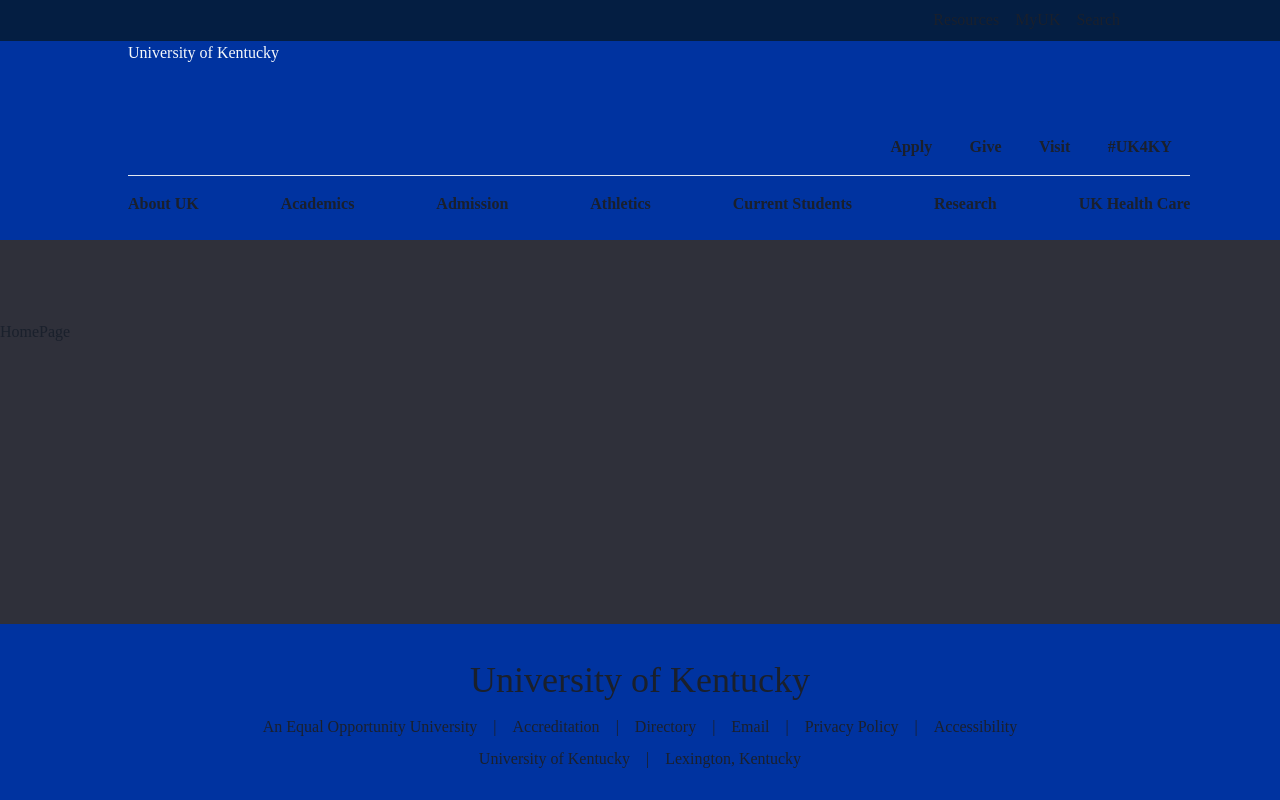
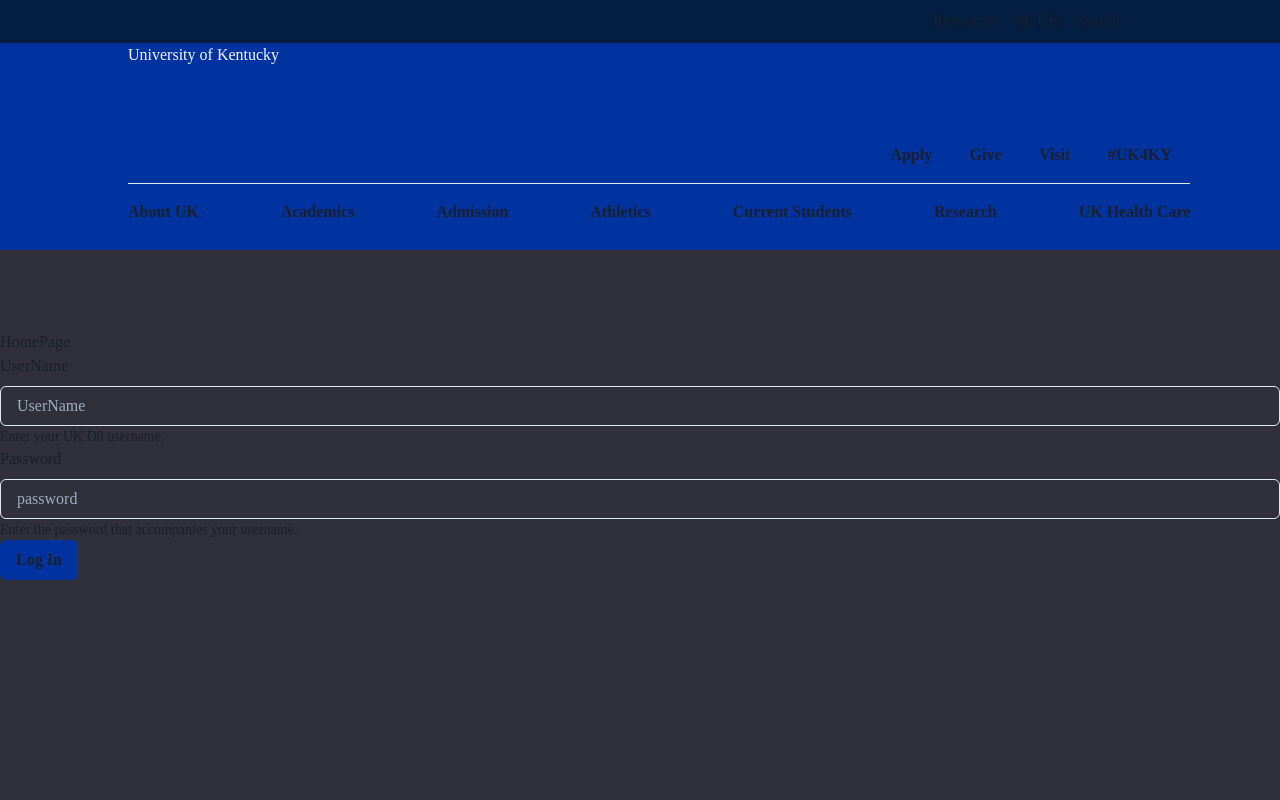
Before and after one commit to edlopez000/University-of-Kentucky, a React (Create React App) app: page / in a window 1280 px wide. Shown: the top 800 px of the page. Built offline with nearby package versions, Linux system fonts and the light colour scheme.

Commit message:
fixed minHeight issue in Havbar and Footer

```diff
--- a/src/App.js
+++ b/src/App.js
@@ -17,7 +17,7 @@
        >
         <Navbar />
         <Home />
-        {/* <LoginForm /> */}
+        <LoginForm />
         <Footer />
       </Box>
     </ChakraProvider>
--- a/src/components/Footer.js
+++ b/src/components/Footer.js
@@ -3,7 +3,7 @@
 
 export default function Footer() {
 	return (
-		<Box bg="brand.900" mt="35vh" h="11em" d="flex" alignItems="center">
+		<Box bg="brand.900" mt="35vh" minH="150px" h="11em" d="flex" alignItems="center">
 			<Box w="100%" d="flex" justifyContent="center" alignContent="center">
 				<VStack>
 					<Text fontWeight="400" fontSize="4xl">
--- a/src/components/Navbar.js
+++ b/src/components/Navbar.js
@@ -3,7 +3,7 @@
 
 export default function Navbar() {
 	return (
-		<Box w="100%" bg="orange" h="15em" bg="brand.900">
+		<Box w="100%" bg="orange" minH="250px" h="15em" bg="brand.900">
             <Box
              w="100%"
              h="17%"
```
